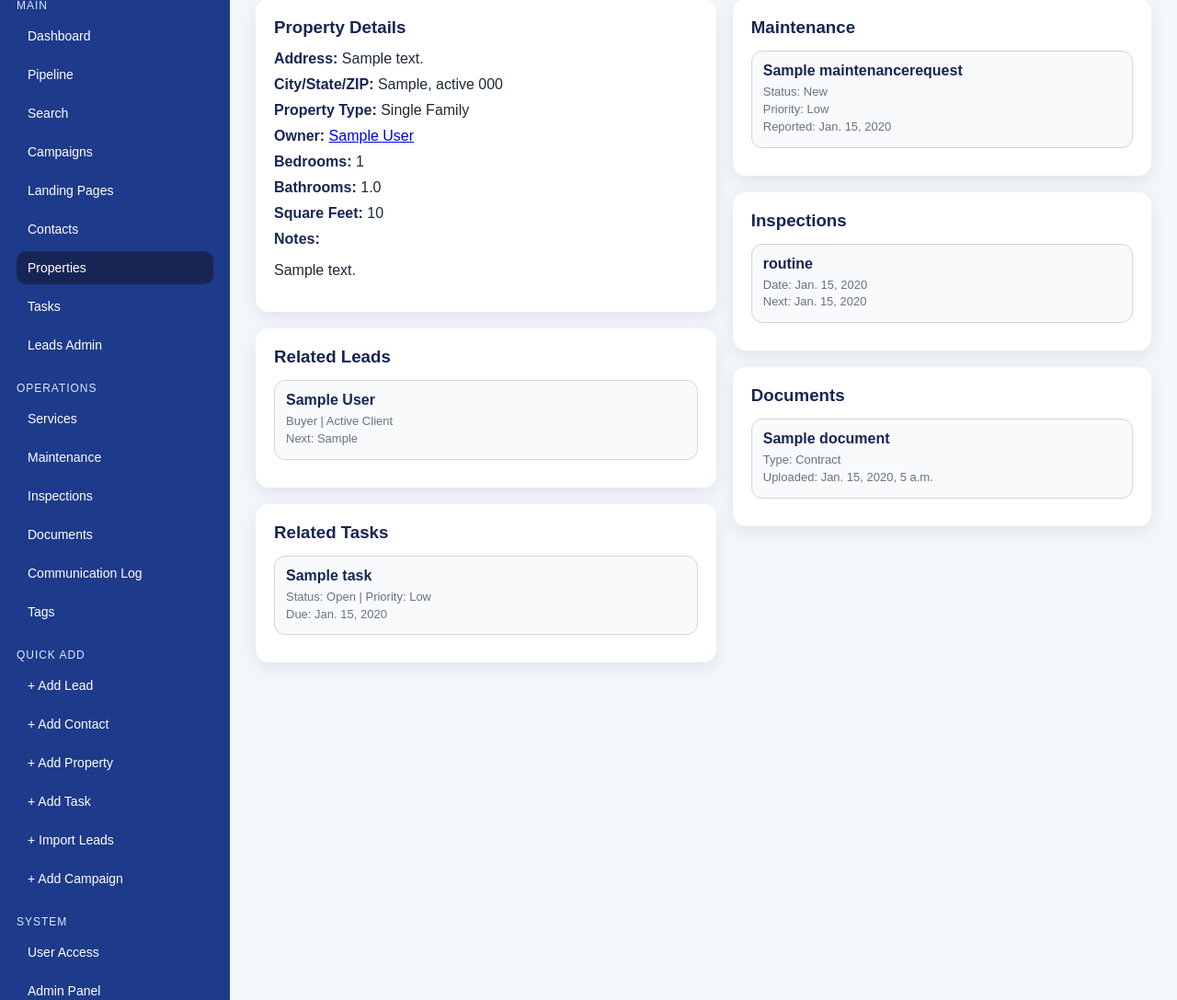
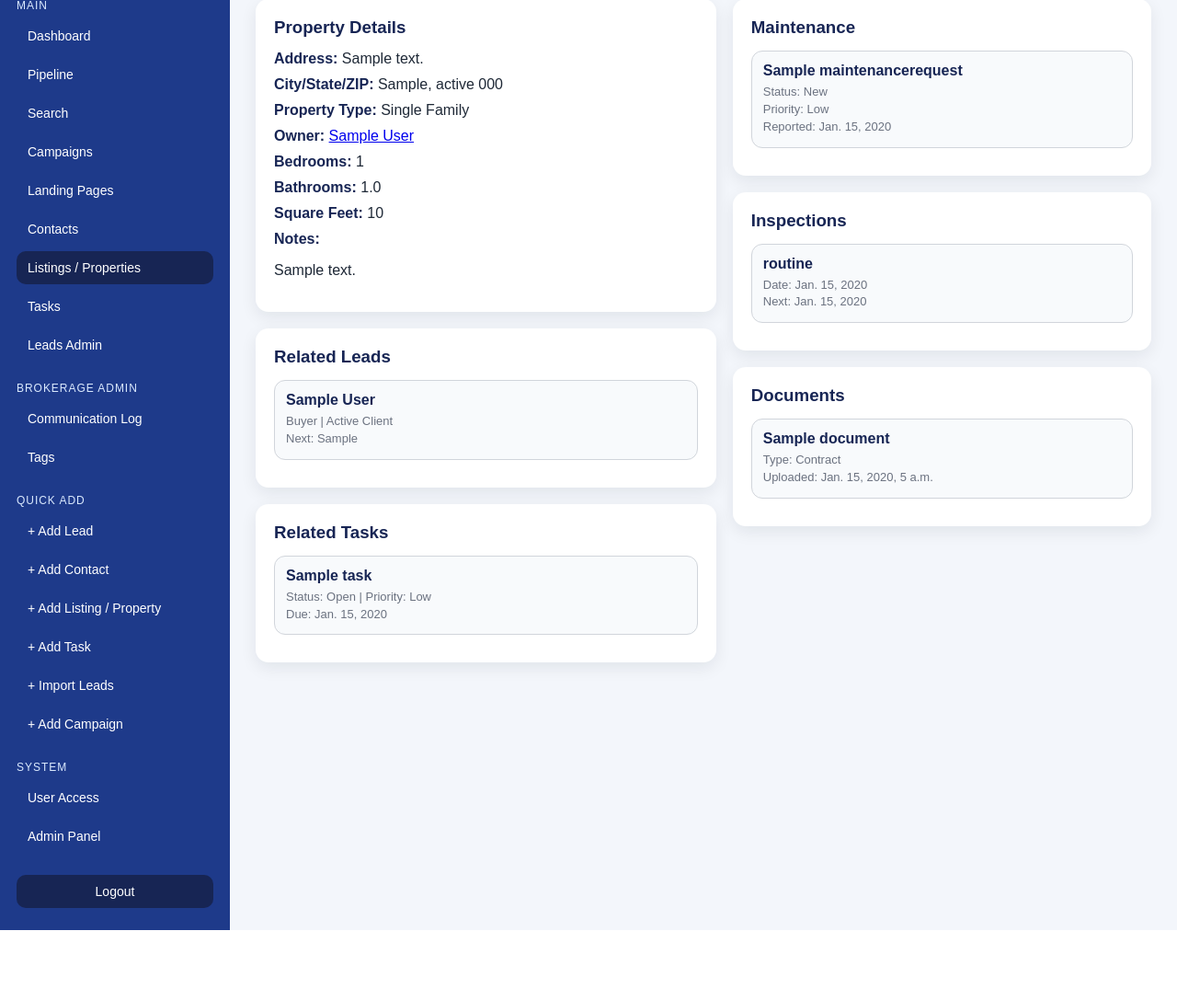
Before and after one commit to mmaynard82/newneighborscrm, a Django app: page /properties/1/ in a window 1280 px wide. Shown: the part 109-1196 px from the top of the page at 92% size. After the commit the page ends 1120 px from the top, so only its background shows below. Run offline with Django 5.2, Linux system fonts and the light colour scheme; a user stored in the database is signed in; tables that the repository leaves empty hold one stand-in row (values such as "Sample post").

Commit message:
Use sales brokerage navigation across CRM

```diff
--- a/dashboard/templates/dashboard/property_detail.html
+++ b/dashboard/templates/dashboard/property_detail.html
@@ -255,7 +255,7 @@
         <a class="nav-link" href="/campaigns/">Campaigns</a>
     <a class="nav-link" href="/landing-pages/">Landing Pages</a>
         <a class="nav-link" href="/people/">Contacts</a>
-        <a class="nav-link active" href="/properties/">Properties</a>
+        <a class="nav-link active" href="/properties/">Listings / Properties</a>
         <a class="nav-link" href="/tasks/">Tasks</a>
 
         {% if request.user.is_staff or request.user.is_superuser %}
@@ -263,11 +263,7 @@
         {% endif %}
 
         {% if request.user.is_staff or request.user.is_superuser %}
-        <div class="nav-section-title">Operations</div>
-        <a class="nav-link" href="/admin/services/service/">Services</a>
-        <a class="nav-link" href="/admin/maintenance/maintenancerequest/">Maintenance</a>
-        <a class="nav-link" href="/admin/inspections/homeinspection/">Inspections</a>
-        <a class="nav-link" href="/admin/documents/document/">Documents</a>
+        <div class="nav-section-title">Brokerage Admin</div>
         <a class="nav-link" href="/admin/communications/communicationlog/">Communication Log</a>
         <a class="nav-link" href="/admin/tags/tag/">Tags</a>
         {% endif %}
@@ -275,7 +271,7 @@
         <div class="nav-section-title">Quick Add</div>
         <a class="nav-link" href="/add-lead/">+ Add Lead</a>
         <a class="nav-link" href="/people/add/">+ Add Contact</a>
-        <a class="nav-link" href="/properties/add/">+ Add Property</a>
+        <a class="nav-link" href="/properties/add/">+ Add Listing / Property</a>
         <a class="nav-link" href="/tasks/add/">+ Add Task</a>
         <a class="nav-link" href="/import-leads/">+ Import Leads</a>
         <a class="nav-link" href="/campaigns/add/">+ Add Campaign</a>
```
